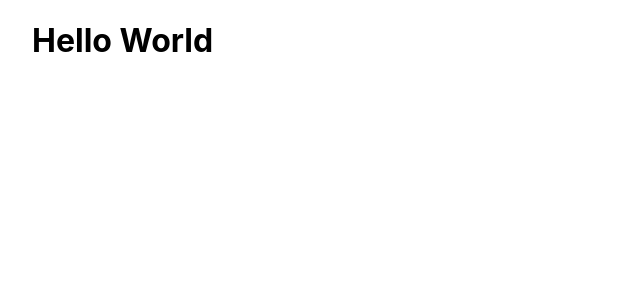
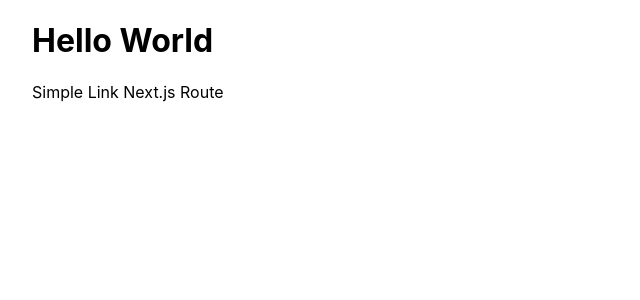
Before and after one commit to CS4Usama/SMTP-Learning, a Next.js app in the folder Learn Next.js/thapa-nextjs-learning/: page / in a window 1280 px wide. Shown: the top 300 px of the page, without its empty margins (0-640 px from the left). Built offline with nearby package versions, Linux system fonts and the light colour scheme.

Commit message:
route linking

```diff
--- a/Learn Next.js/thapa-nextjs-learning/pages/index.js
+++ b/Learn Next.js/thapa-nextjs-learning/pages/index.js
@@ -1,9 +1,15 @@
 import styles from '../styles/Home.module.css'
+import Link from 'next/link';
 
 export default function Home() {
   return (
     <div className={styles.container}>
       <h1>Hello World</h1>
+      {/* Simple Linking or Routing using Anchor Tag */}
+      {/* <a href='/'></a> */}
+      <a href='/blog/further'>Simple Link </a>
+      {/* Next.js Routing */}
+      <Link href='/blog/further'> Next.js Route</Link>
     </div>
   )
 }
```
